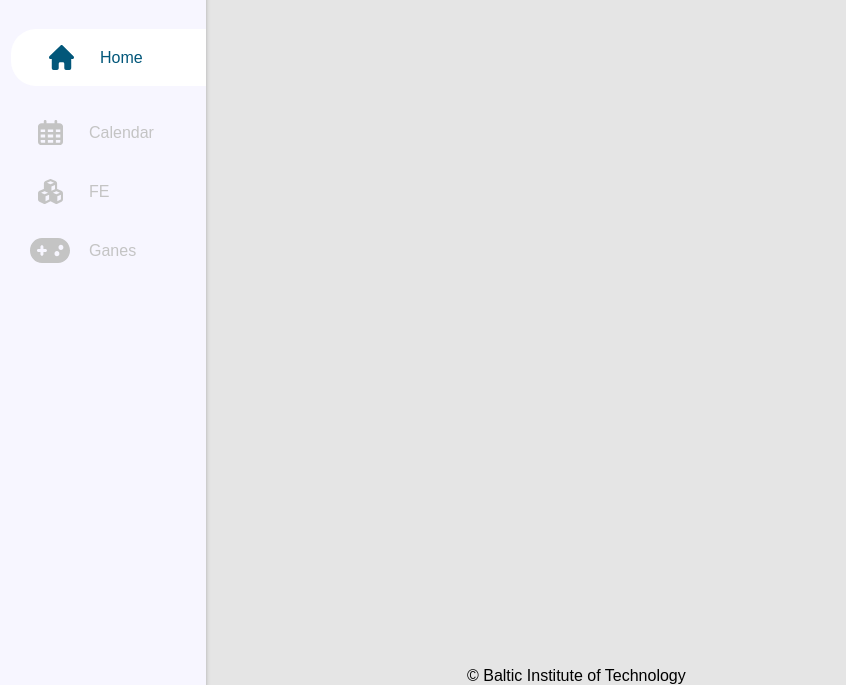
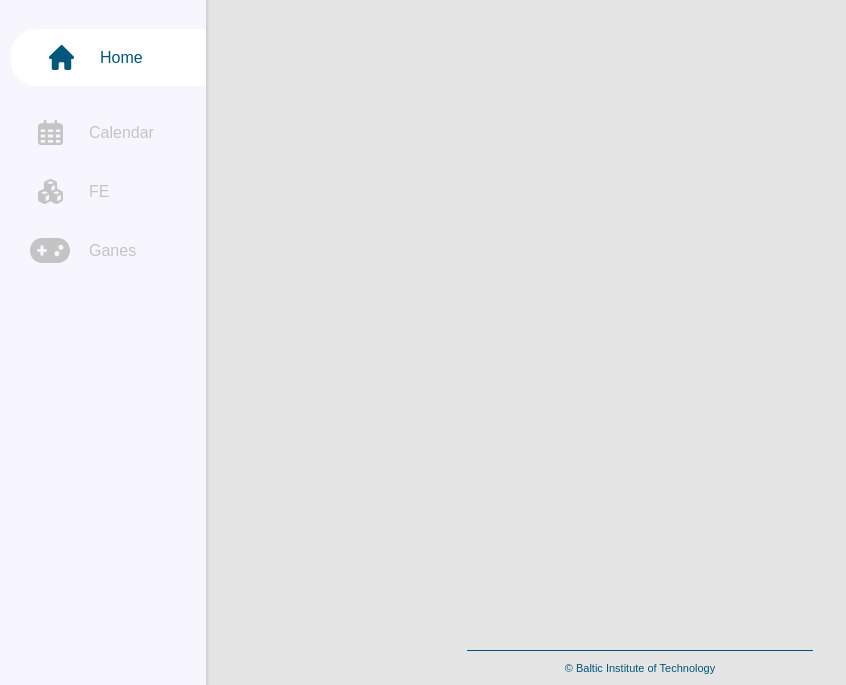
Before and after one commit to JurgitaE/friday-challenge, a website: page index.html in a window 1280 px wide. Shown: the part 115-800 px from the top of the page, without its empty margins (0-846 px from the left). Drawn offline with Linux system fonts and the light colour scheme.

Commit message:
footer #6

```diff
--- a/css/global.css
+++ b/css/global.css
@@ -11,11 +11,10 @@ body * {
     margin: 0;
     box-sizing: border-box;
     font-size: 16px;
+    line-height: 19.5px;
 }
 
 body {
     font-family: "Montserrat", sans-serif;
     background-color: #e5e5e5;
-
-
 }
--- a/css/layout.css
+++ b/css/layout.css
@@ -71,16 +71,23 @@
 }
 
 .footer {
-
     position: fixed;
     display: inline-block;
     bottom: 0;
     left: 0;
     right: 0;
-   display: flex;
-   justify-content: center;
+    display: flex;
+    justify-content: center;
 }
 
 .footer-text {
+    display: inline-block;
+    height: 35px;
+    padding-top: 11px;
     width: 346px;
+    border-top: 1px solid var(--main-color);
+    text-align: center;
+    color: var(--main-color);
+    font-size: 11px;
+    line-height: 13.41px;
 }
```
